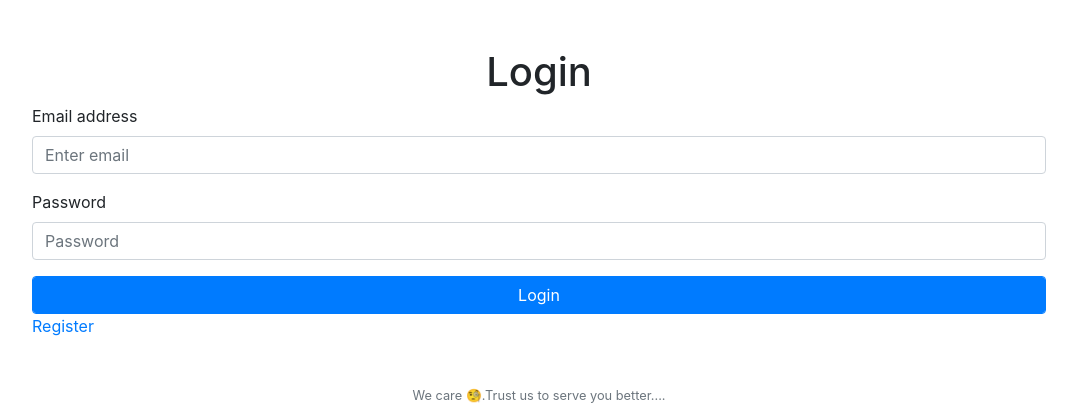
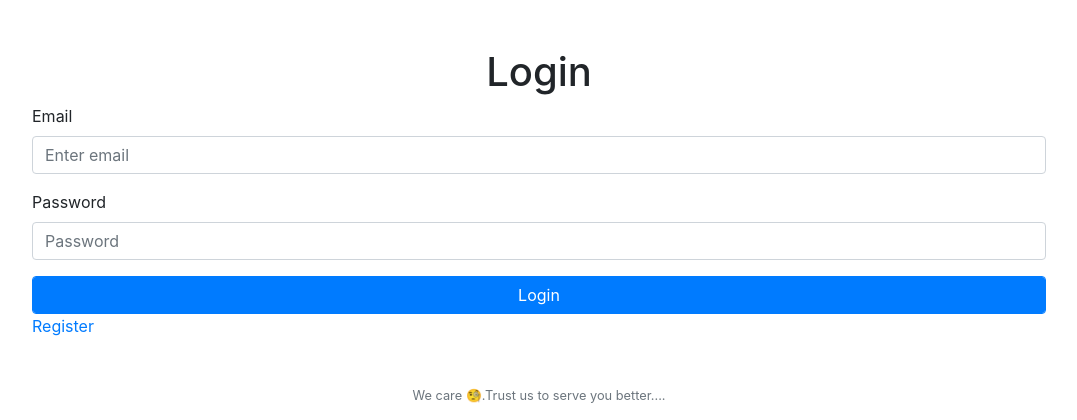
Before and after one commit to thywoe/WeCare, a Python web app: template templates/login.html in a window 1280 px wide. Shown: the part 74-494 px from the top of the page, without its empty margins (101-1178 px from the left). Run offline with Jinja, Linux system fonts and the light colour scheme; the template is opened without the code that fills it, so the values that code supplies are empty; some libraries are stand-ins or nearby versions.

Commit message:
modify login

```diff
--- a/templates/login.html
+++ b/templates/login.html
@@ -5,7 +5,7 @@
         <h1 class="text-center">Login</h1>
         <form>
             <div class="form-group">
-              <label for="email">Email address</label>
+              <label for="email">Email</label>
               <input type="email" class="form-control" id="email" name="email" required placeholder="Enter email">
             </div>
             <div class="form-group">
```
